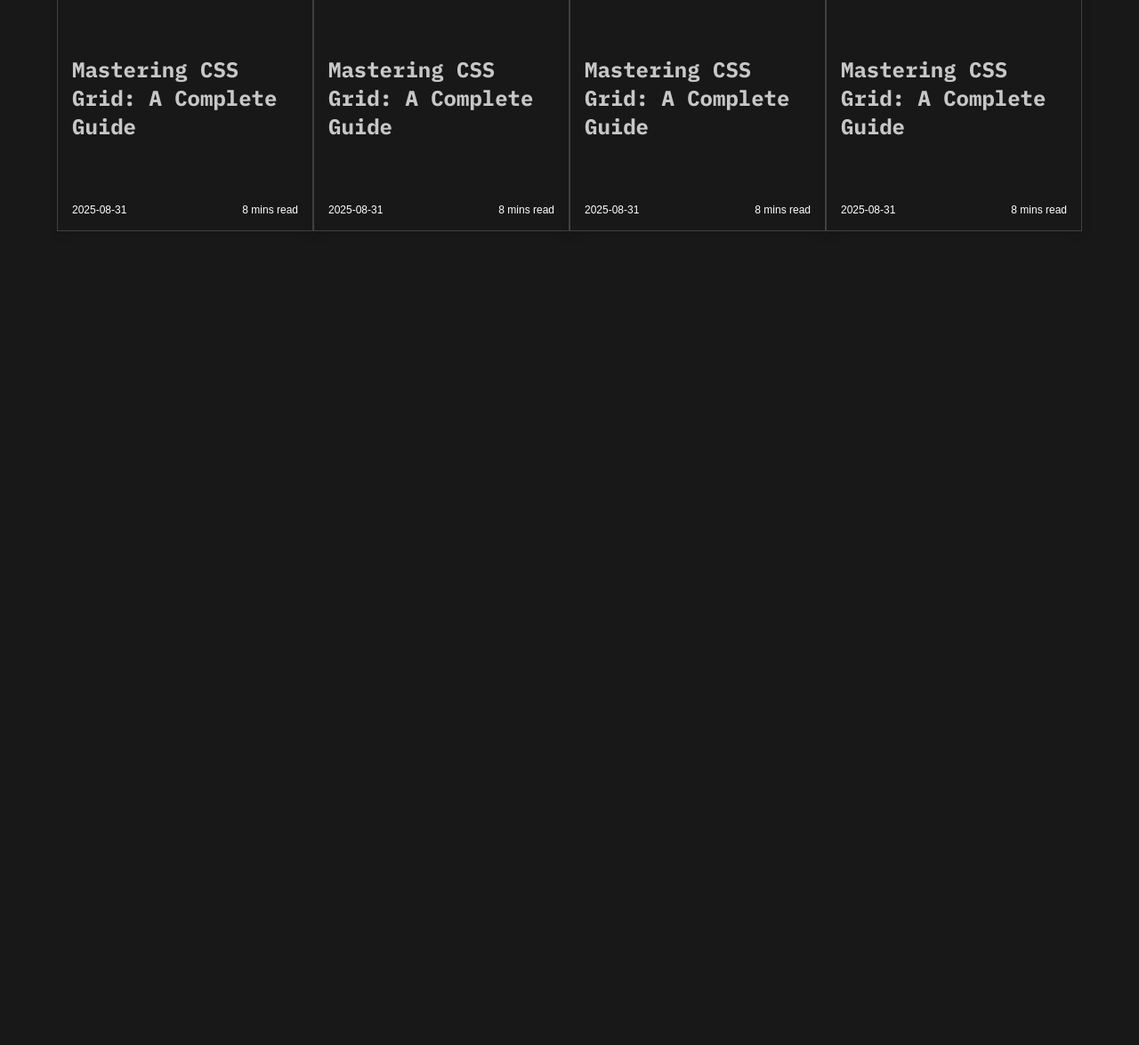
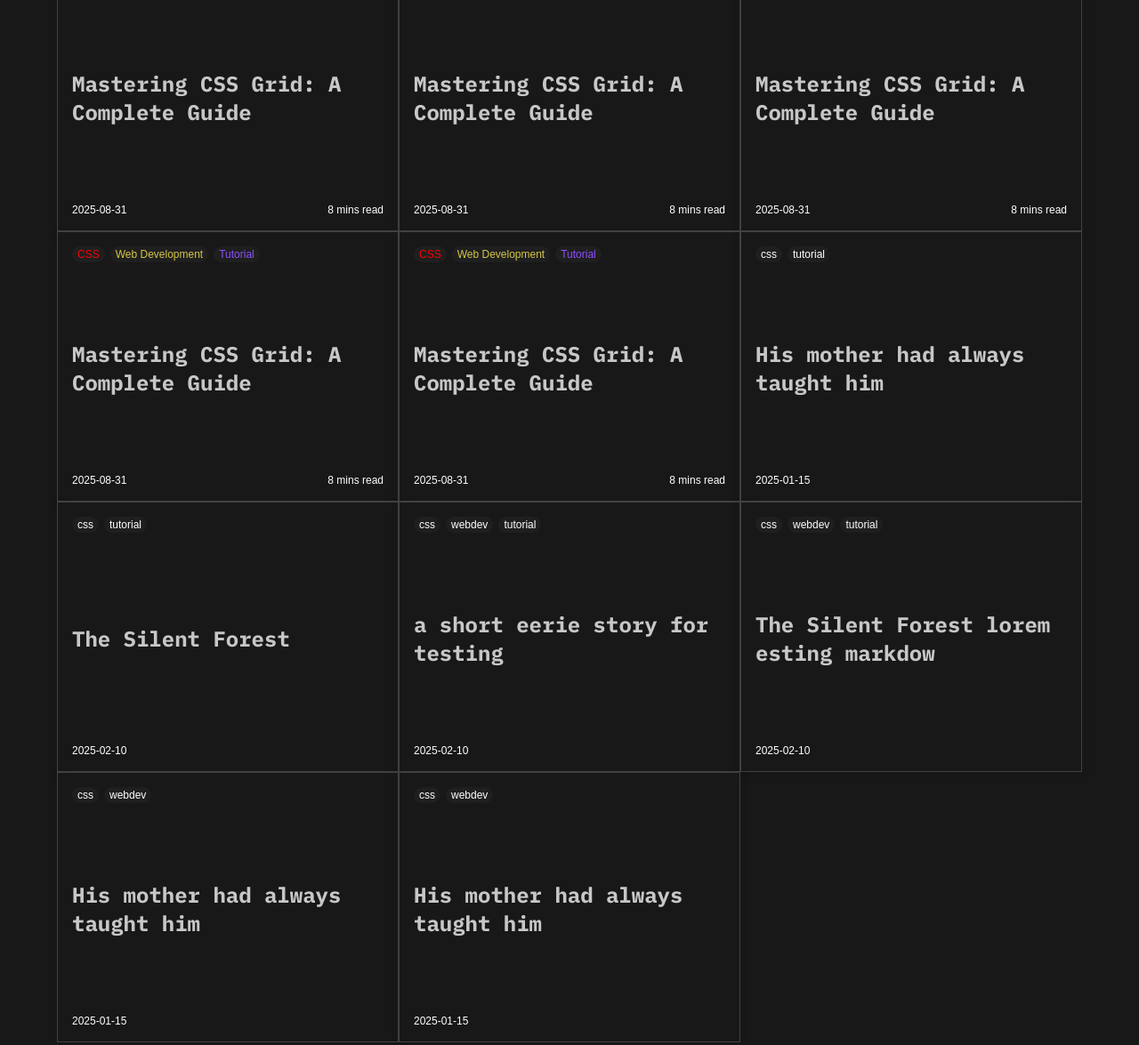
Before and after one commit to Ritul-Void/while-true-blog, a plain HTML site: page index.html in a window 1280 px wide. Shown: the part 764-1939 px from the top of the page at 89% size. Before the commit the page ends 1064 px from the top, so only its background shows below. Drawn offline with Linux system fonts and the light colour scheme; a web font is replaced by a local one.

Commit message:
blog post fetching and display added with updated json format of blog posts

````diff
--- a/index.html
+++ b/index.html
@@ -12,6 +12,7 @@
         rel="stylesheet">
     <link rel="stylesheet" href="./styles/Universal.css">
     <link rel="stylesheet" href="./styles/postGridStyles.css">
+    <link rel="stylesheet" href="./styles/mobileMenu.css">
 
 
 </head>
@@ -73,6 +74,12 @@
 
             </div>
             <nav class="menu">
+                <div class="hamburger">
+                    <svg xmlns="http://www.w3.org/2000/svg" height="24px" viewBox="0 -960 960 960" width="24px"
+                        fill="#e3e3e3">
+                        <path d="M120-240v-80h720v80H120Zm0-200v-80h720v80H120Zm0-200v-80h720v80H120Z" />
+                    </svg>
+                </div>
                 <ul class="navLinks">
                     <li class="active" class="navItem">#All posts</li>
                     <li class="navItem">#HTML</li>
@@ -86,7 +93,7 @@
 
             </nav>
         </header>
-        <div class="allposts">
+        <div class="allposts" id="postGrid">
 
             <div class="post-card">
                 <div class="post-tags">
@@ -216,6 +223,7 @@
     </div>
     <script src="./scripts/postFetch.js"></script>
     <script src="./scripts/posts.js"></script>
+    <script src="./scripts/mobileMenu.js"></script>
 </body>
 
 </html>
--- a/posts/posts.json
+++ b/posts/posts.json
@@ -1,34 +1,56 @@
 [
-
     {
         "id": 1,
         "title": "His mother had always taught him",
-            "Desc": "this is a small post desc",
-            "body": "His mother had always taught him not to ever think of himself as better than others. He'd tried to live by this motto. He never looked down on those who were less fortunate or who had less money than him. But the stupidity of the group of people he was talking to made him change his mind.",
-            "created_at": "2025-01-15T08:00:00Z",
-            "updated_at": "2025-01-16T12:00:00Z",
-            "time to read":"10mins",
-            "tags": [
-                "history",
-                "american",
-                "crime"
-            ],
+        "body": "# His mother had always taught him\n\nHis mother had always taught him not to ever think of himself as better than others. \n\nHe'd tried to live by this motto:\n- Never look down on people.\n- Stay humble.\n- Stay kind.\n\nBut the stupidity of the group of people he was talking to made him **change his mind**.\n\n> Sometimes, the real test of humility is knowing when to walk away.",
+        "created_at": "2025-01-15",
+        "time_to_read": "10mins",
+        "tags": ["css","tutorial"],
         "published": true
     },
-
     {
         "id": 2,
-            "title": "He was an expert but not in a discipline",
-            "Desc": "this is a small post desc",
-            "body": "He was an expert but not in a discipline that anyone could fully appreciate. He knew how to hold the cone just right so that the soft server ice-cream fell into it at the precise angle to form a perfect cone each and every time. It had taken years to perfect and he could now do it without even putting any thought behind it.",
-            "created_at": "2025-01-15T08:00:00Z",
-            "updated_at": "2025-01-16T12:00:00Z",
-            "time to read":"10mins",
-            "tags": [
-                "history",
-                "american",
-                "crime"
-            ],
+        "title": "The Silent Forest",
+        "body": "# The Silent Forest\n\nWalking through the forest, he noticed how **silent** everything was. No birds. No insects. Not even the wind.\n\n```javascript\n// A simple test code block\nfunction hello() {\n  console.log(\"Hello, world!\");\n}\n```\n\nThat’s when he realized the silence wasn’t natural—it was watching him.\n\n### Key Takeaways\n- Silence can be more terrifying than noise.\n- Trust your instincts.\n- Stories breathe life into plain text.",
+        "created_at": "2025-02-10",
+        "time_to_read": "7mins",
+        "tags": ["css","tutorial"],
+        "published": true
+    },
+    {
+        "id": 3,
+        "title": "a short eerie story for testing",
+        "body": "# The Silent Forest\n\nWalking through the forest, he noticed how **silent** everything was. No birds. No insects. Not even the wind.\n\n```javascript\n// A simple test code block\nfunction hello() {\n  console.log(\"Hello, world!\");\n}\n```\n\nThat’s when he realized the silence wasn’t natural—it was watching him.\n\n### Key Takeaways\n- Silence can be more terrifying than noise.\n- Trust your instincts.\n- Stories breathe life into plain text.",
+        "created_at": "2025-02-10",
+        "time_to_read": "7mins",
+        "tags": ["css","webdev","tutorial"],
+        "published": true
+    },
+    {
+        "id": 4,
+        "title": "The Silent Forest lorem esting markdow ",
+        "body": "# The Silent Forest\n\nWalking through the forest, he noticed how **silent** everything was. No birds. No insects. Not even the wind.\n\n```javascript\n// A simple test code block\nfunction hello() {\n  console.log(\"Hello, world!\");\n}\n```\n\nThat’s when he realized the silence wasn’t natural—it was watching him.\n\n### Key Takeaways\n- Silence can be more terrifying than noise.\n- Trust your instincts.\n- Stories breathe life into plain text.",
+        "created_at": "2025-02-10",
+        "time_to_read": "7mins",
+        "tags": ["css","webdev","tutorial"],
+        "published": true
+    },
+    {
+        "id": 5,
+        "title": "His mother had always taught him",
+        "body": "# His mother had always taught him\n\nHis mother had always taught him not to ever think of himself as better than others. \n\nHe'd tried to live by this motto:\n- Never look down on people.\n- Stay humble.\n- Stay kind.\n\nBut the stupidity of the group of people he was talking to made him **change his mind**.\n\n> Sometimes, the real test of humility is knowing when to walk away.",
+        "created_at": "2025-01-15",
+        "time_to_read": "10mins",
+        "tags": ["css","webdev"],
+        "published": true
+    },
+    {
+        "id": 6,
+        "title": "His mother had always taught him",
+        "body": "# His mother had always taught him\n\nHis mother had always taught him not to ever think of himself as better than others. \n\nHe'd tried to live by this motto:\n- Never look down on people.\n- Stay humble.\n- Stay kind.\n\nBut the stupidity of the group of people he was talking to made him **change his mind**.\n\n> Sometimes, the real test of humility is knowing when to walk away.",
+        "created_at": "2025-01-15",
+        "time_to_read": "10mins",
+        "tags":["css","webdev"],
         "published": true
     }
 ]
--- /dev/null
+++ b/scripts/mobileMenu.js
@@ -0,0 +1,7 @@
+
+  const hamburger = document.querySelector('.hamburger');
+  const navLinks = document.querySelector('.navLinks');
+
+  hamburger.addEventListener('click', () => {
+    navLinks.classList.toggle('active');
+  });
--- a/scripts/postFetch.js
+++ b/scripts/postFetch.js
@@ -1,16 +1,76 @@
+const allPostGrid = document.querySelector('#postGrid')
+
 async function getPosts() {
     const response = await fetch("https://raw.githubusercontent.com/Ritul-Void/while-true-blog/refs/heads/main/posts/posts.json")
     const allPosts = await response.json()
     return allPosts
 }
 
+
 async function displayPosts() {
-    const posts = await getPosts()
+   const posts = await getPosts()
     console.log(posts)
     const totalPosts = posts.length
     console.log(`total posts = ${totalPosts}`)
     console.log(posts[0].title)
 
+    for(i=0;i<totalPosts;i++){
+
+        //postcard
+        const newPostCard = document.createElement('div');
+        newPostCard.classList.add('post-card');
+        allPostGrid.appendChild(newPostCard)
+
+        //tags bar on the post
+
+         const postTags = document.createElement('div')
+        postTags.classList.add('post-tags')
+        newPostCard.appendChild(postTags);
+
+         const totalTags = posts[i].tags
+         const tagLength = totalTags.length
+
+    //individual tags
+
+         for(a=0;a<tagLength;a++){
+            const tag = document.createElement('span')
+            tag.classList.add('tag')
+            tag.textContent = totalTags[a]
+            postTags.appendChild(tag)
+         }
+
+
+
+
+
+
+        //title on the post
+        const postTitle = document.createElement('div')
+        postTitle.classList.add('post-title')
+        postTitle.textContent =  posts[i].title
+        newPostCard.appendChild(postTitle);
+
+        //meta info about posts
+        const postMeta = document.createElement('div')
+        postMeta.classList.add('post-meta')
+        newPostCard.appendChild(postMeta)
+
+        const postDate = document.createElement('div')
+        postDate.classList.add("post-date")
+        postDate.textContent = posts[i].created_at
+        postMeta.appendChild(postDate)
+
+        const postReadTime = document.createElement('div')
+        postReadTime.classList.add("post-read-time")
+        postReadTime.textContent = posts[i].time
+        postMeta.appendChild(postDate)
+
+
+
+
+    }
+
+
 }
 
 displayPosts()
--- /dev/null
+++ b/styles/mobileMenu.css
@@ -0,0 +1,8 @@
+
+/* Hamburger hidden on desktop */
+.hamburger {
+  display: none;
+  font-size: 2rem;
+  cursor: pointer;
+  user-select: none;
+}
--- a/styles/postGridStyles.css
+++ b/styles/postGridStyles.css
@@ -1,6 +1,6 @@
  .allposts {
    display: grid;
-   grid-template-columns: repeat(4, 1fr);
+   grid-template-columns: repeat(auto-fill,minmax(20rem,1fr));
    margin-top: 3.5rem;
  }
 
````
Lines whose indentation alone changed are shown as unchanged.
